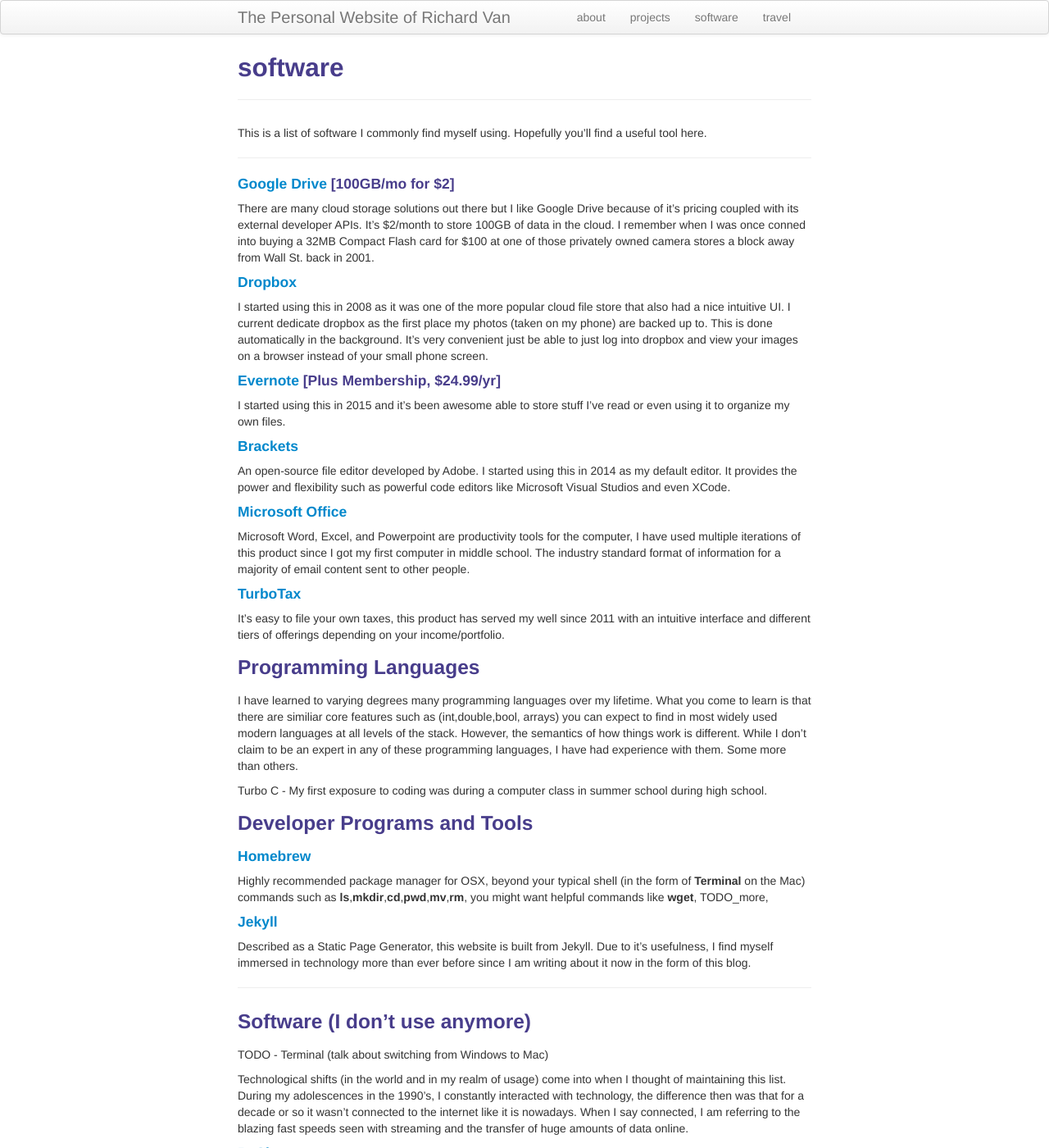
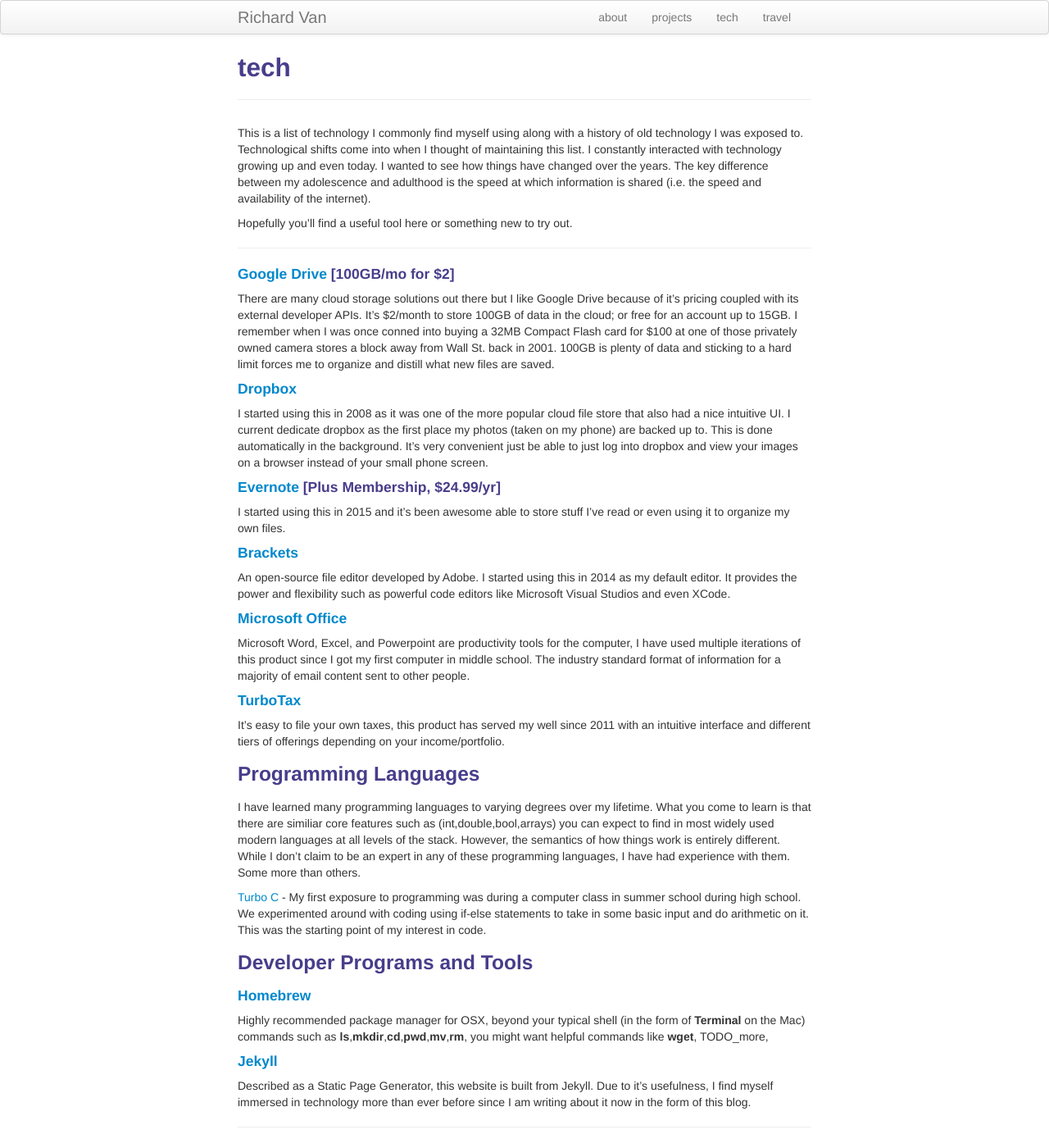
Before and after one commit to richardvan/richardvan.github.io, a Jekyll site: the page built from pages/tech.md, in a window 1280 px wide and 1400 px high. Shown: the whole window at 82% size. Built offline with Jekyll 4.4.1, drawn with Linux system fonts in a browser that asks for light colours.

Commit message:
changed software to tech, updated resume

```diff
--- a/_config.yml
+++ b/_config.yml
@@ -8,7 +8,7 @@ highlighter: rouge
 # Themes are encouraged to use these universal variables
 # so be sure to set them if your theme uses them.
 #
-title : The Personal Website of Richard Van
+title : Richard Van
 author :
   name : Richard Van
   email : vanrichard@gmail.com
--- a/_includes/themes/twitter/default.html
+++ b/_includes/themes/twitter/default.html
@@ -37,7 +37,7 @@
           <ul class="nav">
               <li><a href="{{ BASE_PATH }}/pages/about.html">about</a></li>
               <li><a href="{{ BASE_PATH }}/pages/projects.html">projects</a></li>
-              <li><a href="{{ BASE_PATH }}/pages/software.html">software</a></li>
+              <li><a href="{{ BASE_PATH }}/pages/tech.html">tech</a></li>
               <li><a href="{{ BASE_PATH }}/pages/travel.html">travel</a></li>
           </ul>
         </div>
--- a/pages/software.md
+++ b/pages/tech.md
@@ -1,16 +1,18 @@
 ---
 layout: page
-title: software
+title: tech
 description: Richard Van's software
 ---
 
-This is a list of software I commonly find myself using.  Hopefully you'll find a useful tool here.
+This is a list of technology I commonly find myself using along with a history of old technology I was exposed to. Technological shifts come into when I thought of maintaining this list. I constantly interacted with technology growing up and even today.  I wanted to see how things have changed over the years. The key difference between my adolescence and adulthood is the speed at which information is shared (i.e. the speed and availability of the internet).
+
+Hopefully you'll find a useful tool here or something new to try out.
 
 ---
 
 #### <a name="current"></a>[Google Drive](https://www.google.com/drive/) [100GB/mo for $2]
 
-There are many cloud storage solutions out there but I like Google Drive because of it's pricing coupled with its external developer APIs. It's $2/month to store 100GB of data in the cloud.  I remember when I was once conned into buying a 32MB Compact Flash card for $100 at one of those privately owned camera stores a block away from Wall St. back in 2001.
+There are many cloud storage solutions out there but I like Google Drive because of it's pricing coupled with its external developer APIs. It's $2/month to store 100GB of data in the cloud; or free for an account up to 15GB. I remember when I was once conned into buying a 32MB Compact Flash card for $100 at one of those privately owned camera stores a block away from Wall St. back in 2001. 100GB is plenty of data and sticking to a hard limit forces me to organize and distill what new files are saved.
 
 #### <a name="current"></a>[Dropbox](https://dropbox.com)
 
@@ -36,13 +38,12 @@ It's easy to file your own taxes, this product has served my well since 2011 wit
 
 ### Programming Languages
 
-I have learned to varying degrees many programming languages over my lifetime. What you come to learn is that there are similiar core features such as (int,double,bool, arrays) you can expect to find in most widely used modern languages at all levels of the stack.  However, the semantics of how things work is different.  While I don't claim to be an expert in any of these programming languages, I have had experience with them.  Some more than others.
+I have learned many programming languages to varying degrees over my lifetime. What you come to learn is that there are similiar core features such as (int,double,bool,arrays) you can expect to find in most widely used modern languages at all levels of the stack.  However, the semantics of how things work is entirely different.  While I don't claim to be an expert in any of these programming languages, I have had experience with them.  Some more than others.
 
 
 
 
-
-Turbo C - My first exposure to coding was during a computer class in summer school during high school.
+[Turbo C](https://en.wikipedia.org/wiki/Borland_Turbo_C) - My first exposure to programming was during a computer class in summer school during high school.  We experimented around with coding using if-else statements to take in some basic input and do arithmetic on it.  This was the starting point of my interest in code.
 
 
 ### Developer Programs and Tools
@@ -64,7 +65,7 @@ Described as a Static Page Generator, this website is built from Jekyll.  Due to
 
 TODO - Terminal (talk about switching from Windows to Mac)
 
-Technological shifts (in the world and in my realm of usage) come into when I thought of maintaining this list.  During my adolescences in the 1990's, I constantly interacted with technology, the difference then was that for a decade or so it wasn't connected to the internet like it is nowadays.  When I say connected, I am referring to the blazing fast speeds seen with streaming and the transfer of huge amounts of data online.
+
 
 #### <a name="past"></a>[ReSharper](https://www.jetbrains.com/resharper/)
 
```
Also changed, not shown: index.md (+1 -1 lines), pages/projects.md (+2 -0 lines), 2 other files.
